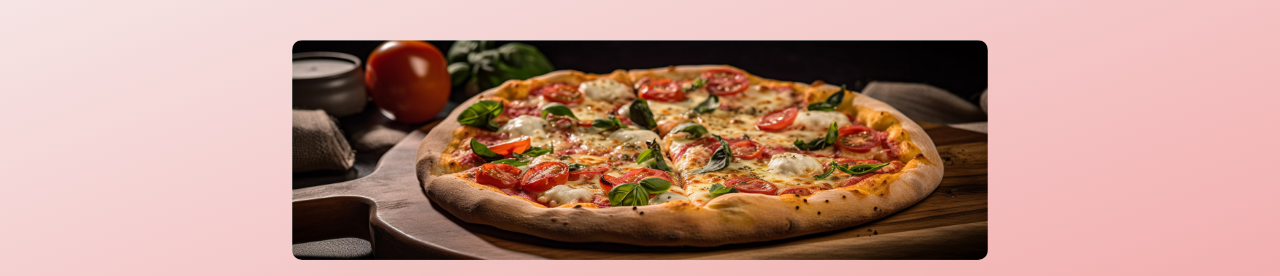
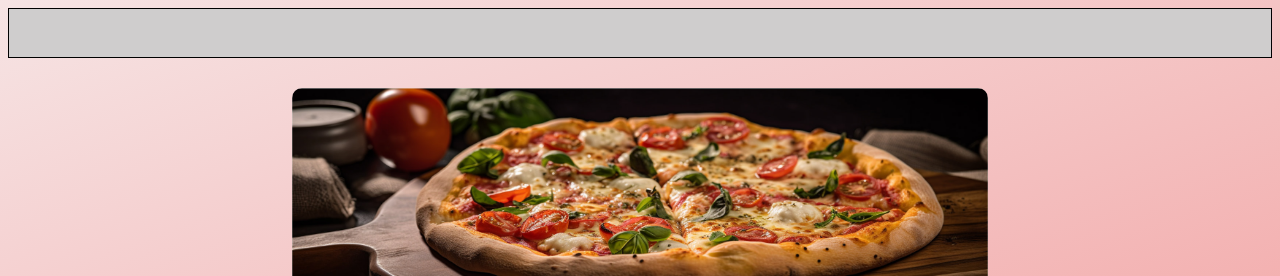
Before and after one commit to 200584363/assignment-1, a plain HTML site: page index.html in a window 1280 px wide. Shown: the top 276 px of the page. Drawn offline with Linux system fonts and the light colour scheme.

Commit message:
style.css

```diff
--- a/css/style.css
+++ b/css/style.css
@@ -3,10 +3,24 @@ body {
     font-family: Calibri;
     background: linear-gradient(160deg, rgba(244, 222, 222, 0.82) 0%, rgba(232, 5, 5, 0.77) 100%);
 }
+/* css for Marquee (News & Information) */
+.mymarquee {
+    width: auto;
+    margin: auto;
+    padding: 10px;
+    background-color: #cfcdcd;
+    margin-bottom: 20px;
+    font-weight: 600;
+    font-size: 20px;
+    color: #020c3d;
+    border: 1px solid #000;
+}
+/* css for section */
 .container {
     width: 55%;
     margin: auto;
 }
+/* css for Form */
 form {
     width: auto;
     height: auto;
@@ -16,6 +30,7 @@ form {
     padding: 30px;
     border-radius: 10px;
 }
+/* css for user input field */
 .input1 {
     border-radius: 5px;
     border: none;
@@ -38,6 +53,7 @@ select {
     border: none;
     box-shadow: -1px -2px 15px 1px rgba(0, 0, 0, 0.29);
 }
+/* css for Image */
 .img1 {
     width: 55%;
     height: 220px;
@@ -48,6 +64,7 @@ h1 {
     font-weight: bolder;
     font-size: 30px;
 }
+/* design to organize the input fields in blocks */
 .mydiv {
     display: inline-block;
     margin-right: 20px;
@@ -67,6 +84,7 @@ h1 {
     margin-right: 10px;
     align-content: center;
 }
+/* css for textarea (Address) */
 textarea {
     padding: 10px;
     padding-left: 20px;
@@ -76,6 +94,7 @@ textarea {
     border: none;
     box-shadow: -1px -2px 15px 1px rgba(0, 0, 0, 0.29);
 }
+/* css for buttons */
 .button {
     height: 40px;
     width: 120px;
@@ -90,6 +109,7 @@ textarea {
     margin-top: 30px;
     cursor: pointer;
 }
+/* css for footer */
 footer {
     font-size: 16px;
     font-weight: 600;
```
